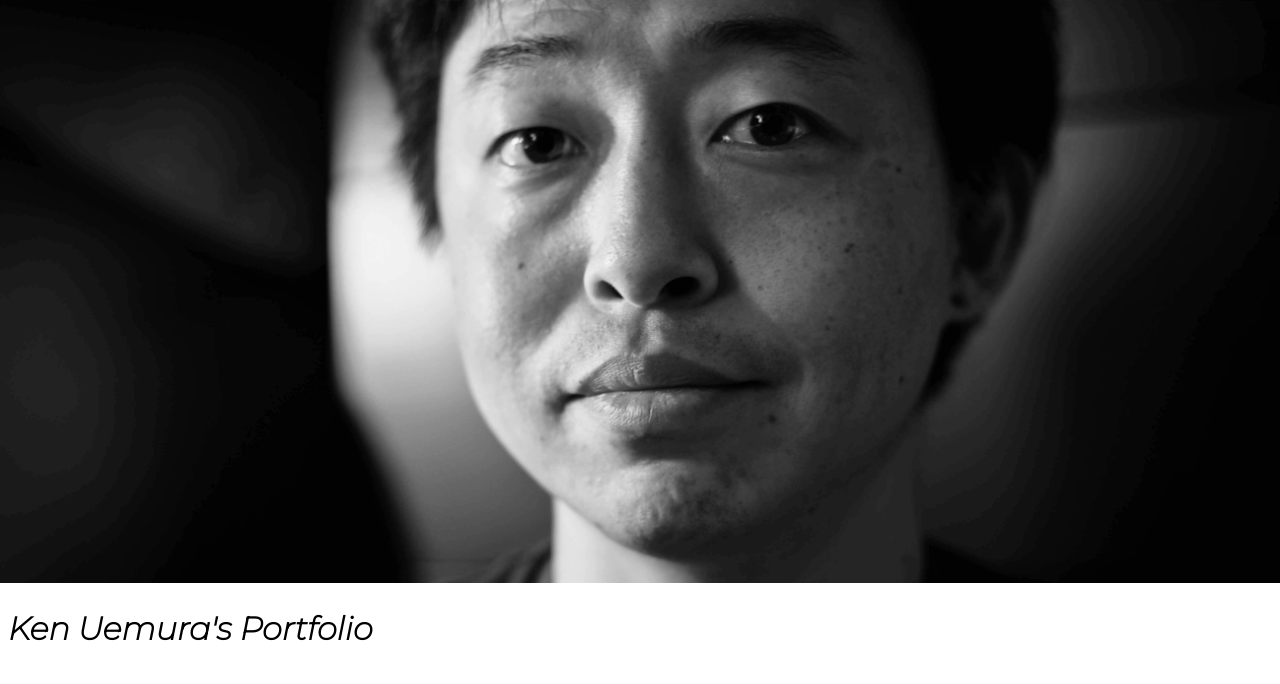
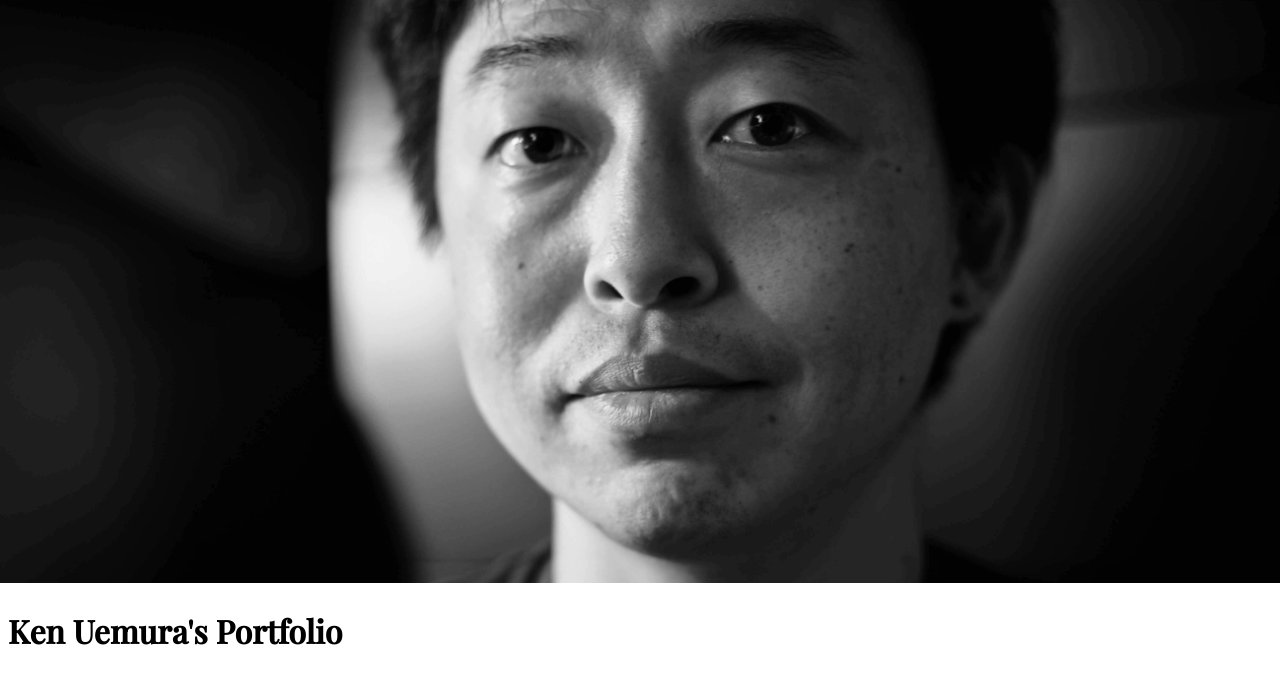
Before and after one commit to KenDUemura/kenduemura.github.io, a plain HTML site: page index.html in a window 1280 px wide. Drawn offline with nearby package versions, Linux system fonts and the light colour scheme.

Commit message:
Switched the font to Playfiar Display

```diff
--- a/assets/css/style.css
+++ b/assets/css/style.css
@@ -1,8 +1,8 @@
-@import url('https://fonts.googleapis.com/css2?family=Montserrat:ital,wght@1,200&display=swap');
+@import url('https://fonts.googleapis.com/css2?family=Playfair+Display:wght@500&display=swap');
 
 body {
     margin: 0px;
-    font-family: 'Montserrat', sans-serif;
+    font-family: 'Playfair Display', sans-serif;
 }
 
 body > div {
```
